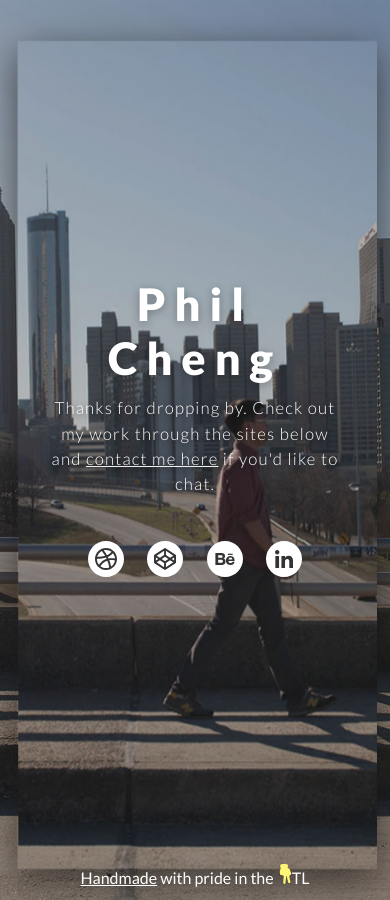
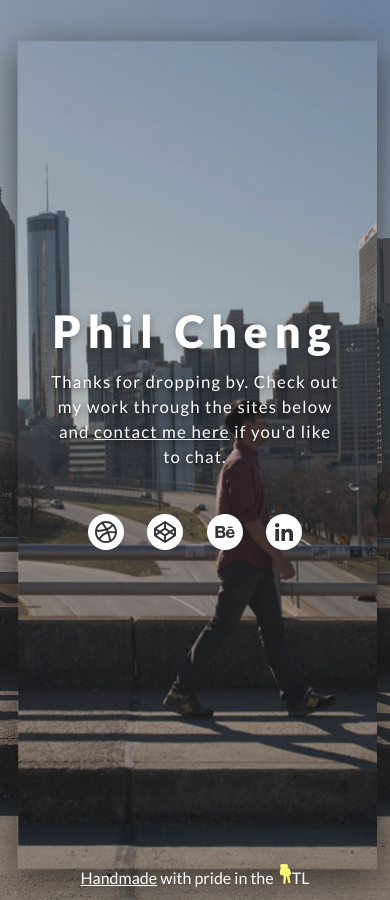
Before and after one commit to philcheng/philcheng.github.io, a Jekyll site: the page built from index.html, in a window 390 px wide. Built offline with Jekyll 4.4.1, drawn with Linux system fonts in a browser that asks for light colours; nearby versions of some CDN libraries.

Commit message:
updated copy

```diff
--- a/_sass/_style.scss
+++ b/_sass/_style.scss
@@ -187,10 +187,15 @@
 // media queries---------------------------------
 @media (max-width: 768px) {
   .home_title {
+  	margin: 0 30px 10px;
     font-size: 2.8em;
+    letter-spacing: 0.15em;
     line-height: 1.2em;
     text-shadow: 0px 2px 10px rgba(0,0,0,0.3);
   }
+  .home_subtitle {
+	font-weight: 400;
+}
   .home_link {
 		width: 100%;
 		margin: 30px 0 0 0;
```
Also changed, not shown: 2 other files.
